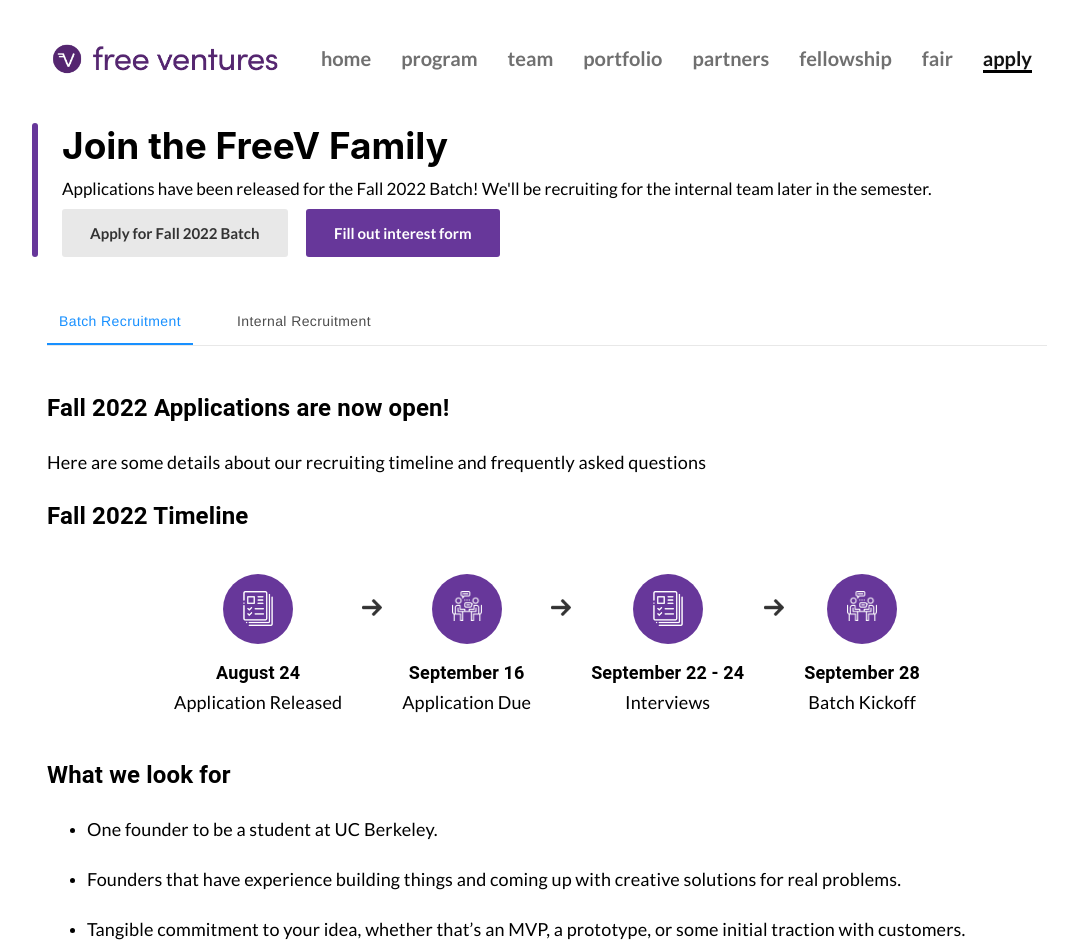
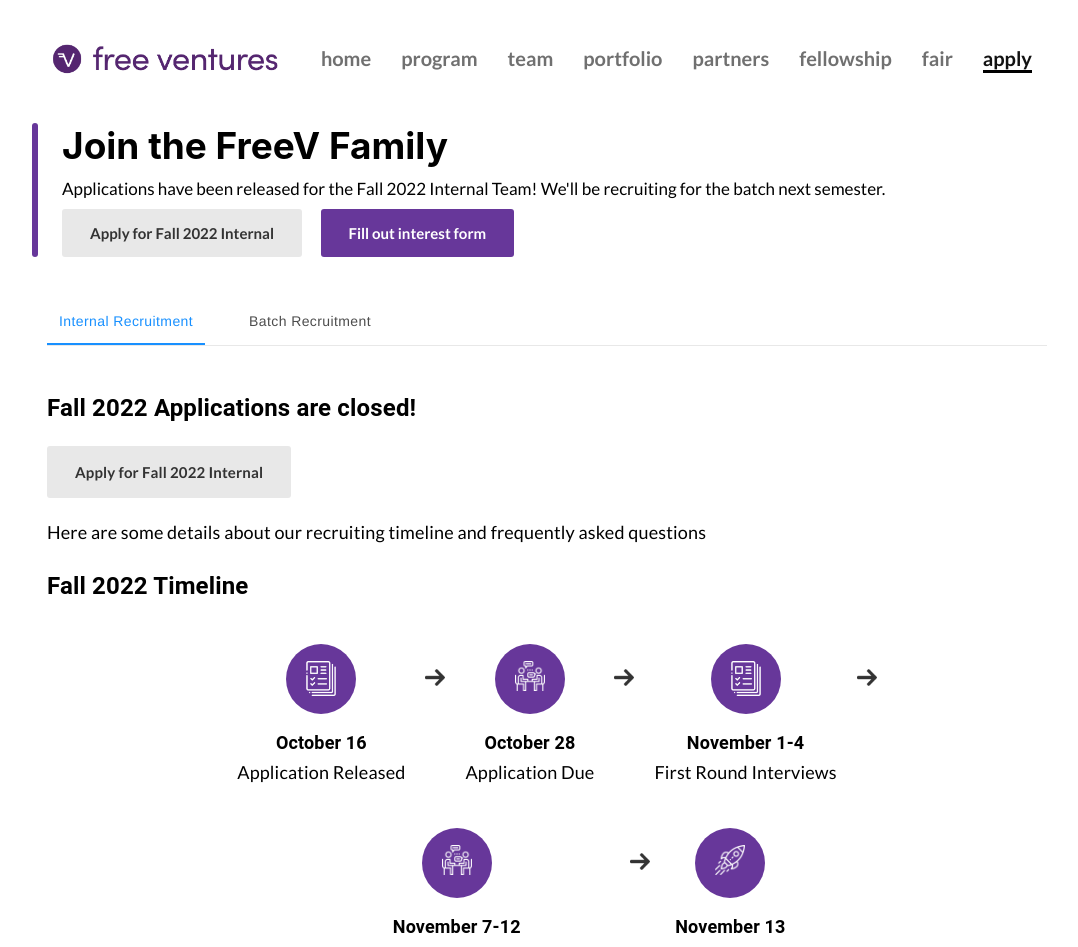
Before and after one commit to Free-Ventures-Cal/website, a React (Create React App) app: page /apply in a window 1280 px wide. Shown: the top 947 px of the page, without its empty margins (93-1171 px from the left). Built offline with nearby package versions, Linux system fonts and the light colour scheme.

Commit message:
Adding application form

```diff
--- a/src/Components/Apply.js
+++ b/src/Components/Apply.js
@@ -18,7 +18,7 @@ import arrow from "./../assets/arrow.png";
 function Apply(props) {
   // Content
 
-  let airtableLink = "https://airtable.com/shrYYtSrMmYZ0tZvW";
+  let airtableLink = "https://airtable.com/shrGUYRmkZ5r2zK8g";
 
   let batchFAQContent = [
     {
@@ -39,30 +39,30 @@ function Apply(props) {
 
   let timelineContent = [
     {
-      date: "August 24",
+      date: "October 16",
       description: "Application Released",
       image: application,
     },
     {
-      date: "September 16",
+      date: "October 28",
       description: "Application Due",
       image: interview,
     },
     {
-      date: "September 22 - 24",
-      description: "Interviews",
+      date: "November 1-4",
+      description: "First Round Interviews",
       image: application,
     },
     {
-      date: "September 28",
-      description: "Batch Kickoff",
+      date: "November 7-12",
+      description: "Coffee Chats + Final Round Interviews",
       image: interview,
     },
-    // {
-    //     date: "November 8-14",
-    //     description: "Final Round Interviews",
-    //     image: rocket
-    // },
+    {
+      date: "November 13",
+      description: "Final Decisions",
+      image: rocket,
+    },
   ];
 
   let timelineWithArrows = timelineContent.map((event, i) => {
@@ -150,7 +150,7 @@ function Apply(props) {
       <GenericTop
         header={"Join the FreeV Family"}
         description={
-          "Applications have been released for the Fall 2022 Batch! We'll be recruiting for the internal team later in the semester."
+          "Applications have been released for the Fall 2022 Internal Team! We'll be recruiting for the batch next semester."
         }
       >
         <a
@@ -159,7 +159,7 @@ function Apply(props) {
           target="_blank"
           rel="noopener noreferrer"
         >
-          Apply for Fall 2022 Batch
+          Apply for Fall 2022 Internal
         </a>
         &nbsp; &nbsp;
         <a
@@ -179,13 +179,14 @@ function Apply(props) {
               onChange={handleChange}
               aria-label="ant example"
             >
+              <AntTab label="Internal Recruitment" />
+
               <AntTab label="Batch Recruitment" />
-              <AntTab label="Internal Recruitment" />
             </AntTabs>
 
             {/* BATCH TAB */}
 
-            <TabPanel value={value} index={0}>
+            <TabPanel value={value} index={1}>
               <br />
 
               <h2>Fall 2022 Applications are now open!</h2>
@@ -235,10 +236,10 @@ function Apply(props) {
 
             {/* INTERNAL TAB */}
 
-            <TabPanel value={value} index={1}>
+            <TabPanel value={value} index={0}>
               <br />
 
-              {/* <h2>Fall 2022 Applications are now open!</h2>
+              <h2>Fall 2022 Applications are closed!</h2>
               <a
                 href={airtableLink}
                 className="genericButtonGray"
@@ -246,14 +247,14 @@ function Apply(props) {
                 rel="noopener noreferrer"
               >
                 Apply for Fall 2022 Internal
-              </a> */}
-              {/* <p>
+              </a>
+              <p>
                 Here are some details about our recruiting timeline and
                 frequently asked questions
-              </p> */}
-              {/*
+              </p>
+
               <h2>Fall 2022 Timeline</h2>
-              <div className="timeline">{timelineWithArrows}</div> */}
+              <div className="timeline">{timelineWithArrows}</div>
               <p>
                 If you’re interested in startups and don’t know where to start,
                 you’ve come to the right place!
```
